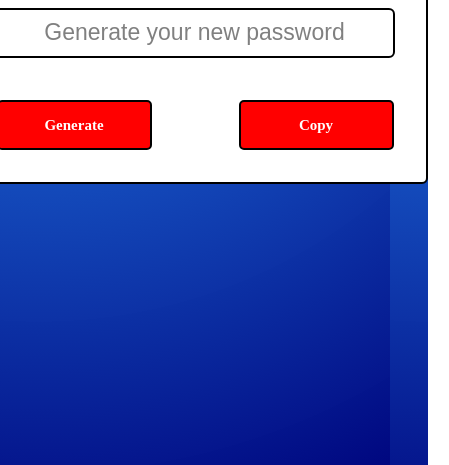
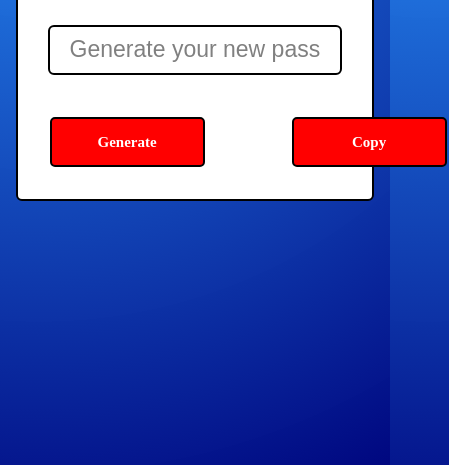
Before and after one commit to zajictomas/Random-password-generator, a plain HTML site: page index.html in a window 390 px wide. Shown: the part 379-844 px from the top of the page, 449 px wide, since content can reach past the window. Drawn offline with Linux system fonts and the light colour scheme.

Commit message:
Add files via upload

```diff
--- a/index.html
+++ b/index.html
@@ -5,6 +5,7 @@
     <meta http-equiv="X-UA-Compatible" content="IE=edge">
     <meta name="viewport" content="width=device-width, initial-scale=1.0">
     <link rel="stylesheet" href="style.css">
+    <link rel="stylesheet" href="queries.css">
     <title>Random password generator</title>
 </head>
 <body>
--- /dev/null
+++ b/queries.css
@@ -0,0 +1,9 @@
+@media only screen and (max-width: 505px){
+    .box {
+        width: 92%;
+    }
+
+    input {
+        width: 100%;
+    }
+}
```
